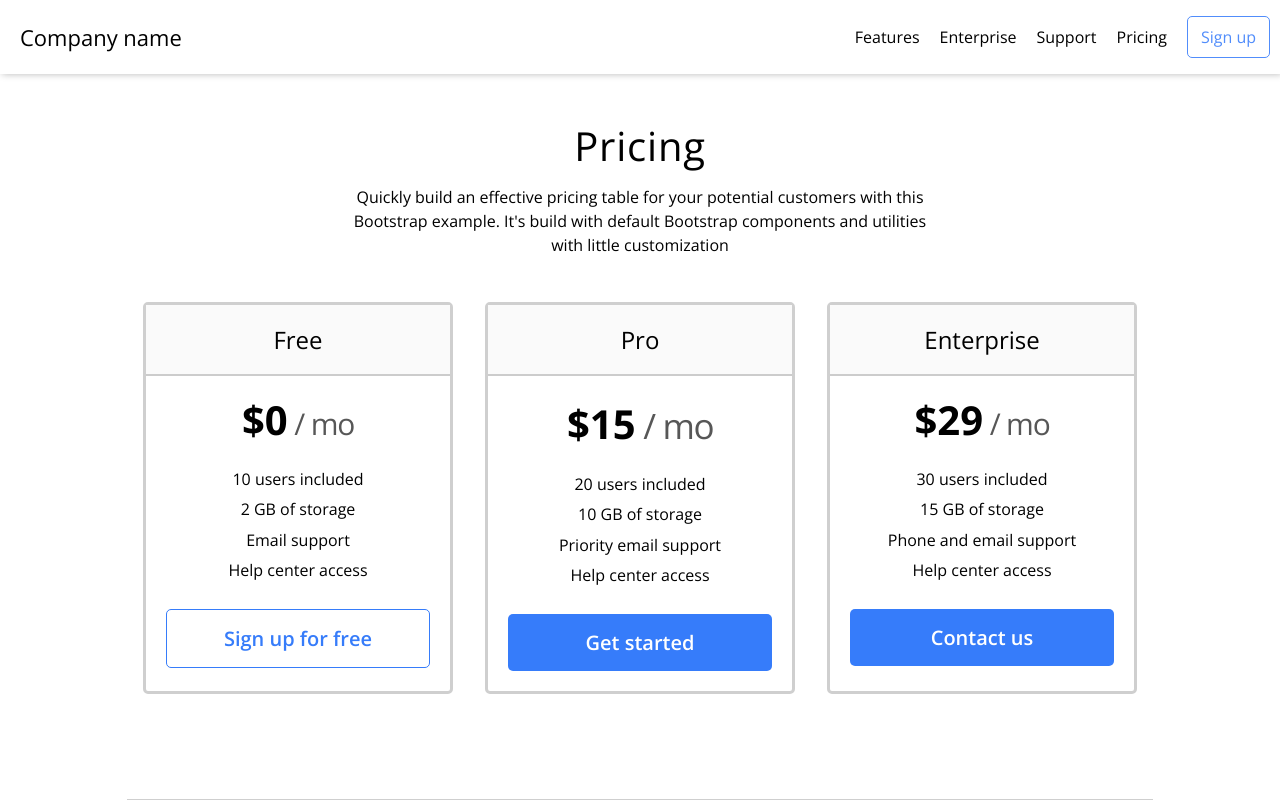
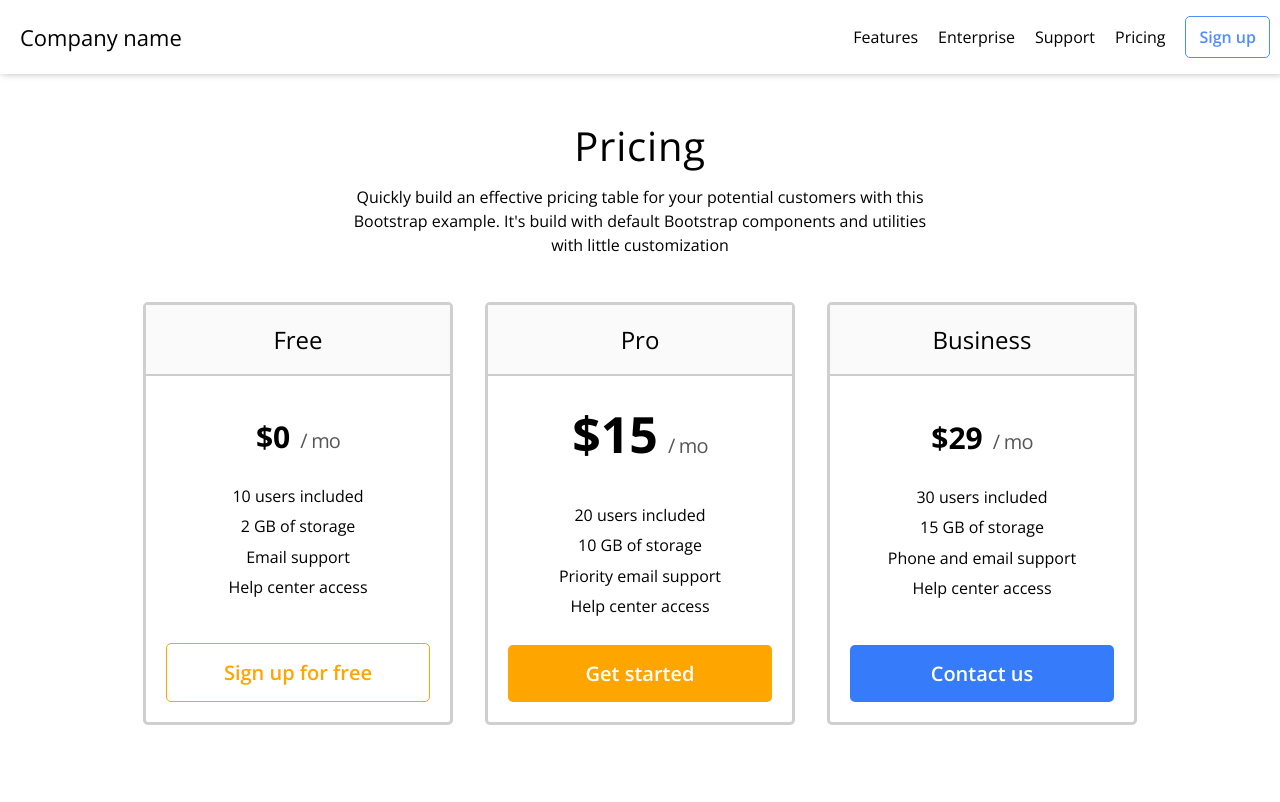
Before and after one commit to Krykwa/Pricing-page, a plain HTML site: page Index.html in a window 1280 px wide. Shown: the top 802 px of the page. Drawn offline with nearby package versions, Linux system fonts and the light colour scheme.

Commit message:
code fix

```diff
--- a/Index.html
+++ b/Index.html
@@ -16,7 +16,7 @@
 				<div class="side-header-rightside">
 					<ul>
 						<li>
-							<a href="Features">Features</a>
+							<a href="#">Features</a>
 						</li>
 						<li>
 							<a href="Enterprise">Enterprise</a>
@@ -39,36 +39,42 @@
 					<p>Quickly build an effective pricing table for your potential customers with this Bootstrap example. It's build with default Bootstrap components and utilities with little customization</p>
 				</div>
 				<div class="offers">
-					<div class="free">
+					<div class="card">
                         <h2>Free</h2>
-						<p class="cheap-price" style="font-size: 30px;"><strong style="font-size: 40px;">$0</strong><span style="color: #575757;font-weight: 500;letter-spacing: -0.04em;"> / mo</span></p>
+                    <div>
+                            <p class="price"><strong>$0</strong><span>/ mo</span></p>
                             <p>10 users included</p>
                             <p>2 GB of storage</p>
                             <p>Email support</p>
                             <p>Help center access</p>
-						<div class="sing-up-for-free">
-							<a href="Sign up for free" class="button">Sign up for free</a>
+                        </div>
+                        <div class="cta">
+                            <a href="Sign up for free" class="button outline orange">Sign up for free</a>
                         </div>
 					</div>
-					<div class="pro">
+					<div class="card">
                         <h2>Pro</h2>
-						<p class="cheap-price" style="font-size: 35px;"><strong style="font-size: 40px;">$15</strong><span style="color: #575757;font-weight: 500;letter-spacing: -0.04em;"> / mo</span></p>
+                        <div>
+                            <p class="price highlighted"><strong>$15</strong><span>/ mo</span></p>
                             <p>20 users included</p>
                             <p>10 GB of storage</p>
                             <p>Priority email support</p>
                             <p>Help center access</p>
-						<div class="get-started">
-							<a href="Get started" class="button">Get started</a>
+                        </div>
+                        <div class="cta">
+                            <a href="Get started" class="button orange">Get started</a>
                         </div>
 					</div>
-					<div class="enterprise">
-						<h2>Enterprise</h2>
-						<p class="cheap-price" style="font-size: 30px;"><strong style="font-size: 40px;">$29</strong><span style="color: #575757;font-weight: 500;letter-spacing: -0.04em;"> / mo</span></p>
+					<div class="card">
+                        <h2>Business</h2>
+                        <div>
+                            <p class="price"><strong>$29</strong><span>/ mo</span></p>
                             <p>30 users included</p>
                             <p>15 GB of storage</p>
                             <p>Phone and email support</p>
                             <p>Help center access</p>
-						<div class="contact-us">
+                        </div>
+                        <div class="cta">
                             <a href="Contact us" class="button">Contact us</a>
                         </div>
 					</div>
--- a/css/style.css
+++ b/css/style.css
@@ -30,6 +30,33 @@ body {
 	width: 100%;
 	background-color: #fff;
 	font-family: 'Open Sans';
+}
+
+.button {
+    background-color: #367cfa;
+    border-radius: 5px;
+    color: #fff;
+    padding: 15px 16px;
+    text-align: center;
+    font-size: 20px;
+    font-weight: 600;
+    display: block;
+}
+
+.button.outline {
+    background-color: transparent;
+    border: 1px solid #367cfa;
+    color: #367cfa;
+}
+
+.button.orange {
+    background: orange;
+}
+
+.button.outline.orange {
+    background: transparent;
+    border-color: orange;
+    color: orange;
 }
 
 .side-header {
@@ -118,14 +145,17 @@ a {
     flex-flow: row;
 }
 
-.free, .pro, .enterprise {
+.card {
     border: 3px solid #80808061;
     border-radius: 5px;
-	margin: 5px 16px;
+    margin: 5px 16px;
     width: 310px;
+    display: flex;
+    flex-direction: column;
+    justify-content: space-between;
 }
 
-.free h2, .pro h2, .enterprise h2 {
+.card h2 {
     border-bottom: 2px solid #80808061;
     margin: 0;
     padding: 18px;
@@ -133,44 +163,33 @@ a {
     background-color: #fafafa;
 }
 
-p.cheap-price {
-    padding: 15px;
-}
-
-.free p, .pro p, .enterprise p {
+.card p {
     margin: 8px;
     line-height: 1.4em;
 }
 
-.sing-up-for-free > .button {
-    background-color: transparent;
-    border: 1px solid #367cfa;
-    border-radius: 5px;
-    color: #367cfa;
-    padding: 15px 16px;
-    text-align: center;
-    text-decoration: none;
-    display: inline-block;
+.card p.price {
+    padding: 15px;
+    font-size: 30px;
+}
+
+.card p.price.highlighted {
+    font-size: 50px;
+}
+
+.card p.price span {
+    color: #575757;
+    letter-spacing: -0.04em;
     font-size: 20px;
-    font-weight: 600;
-    cursor: pointer;
-    margin: 20px;
-    width: calc(100% - 40px);
+    margin-left: 10px;
+}
+
+.card .cta {
+    padding: 20px;
 }
 
 .get-started > .button, .contact-us > .button {
-    background-color: #367cfa;
-    border-radius: 5px;
-    color: white;
-    padding: 15px 16px;
-    text-align: center;
-    text-decoration: none;
-    display: inline-block;
-    font-size: 20px;
-    font-weight: 600;
-    cursor: pointer;
-    margin: 20px;
-    width: calc(100% - 40px);
+
 }
 
 .footer-menu-container {
```
Lines whose indentation alone changed are shown as unchanged.
